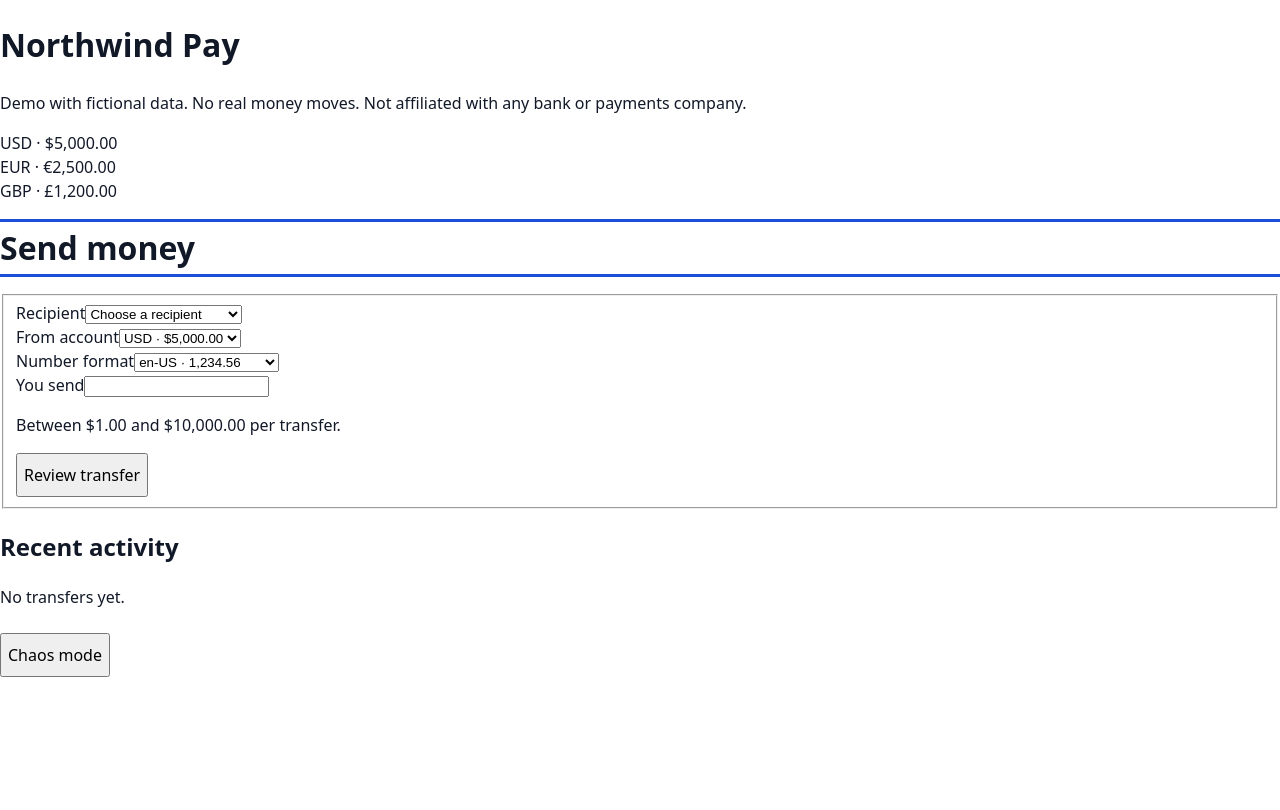
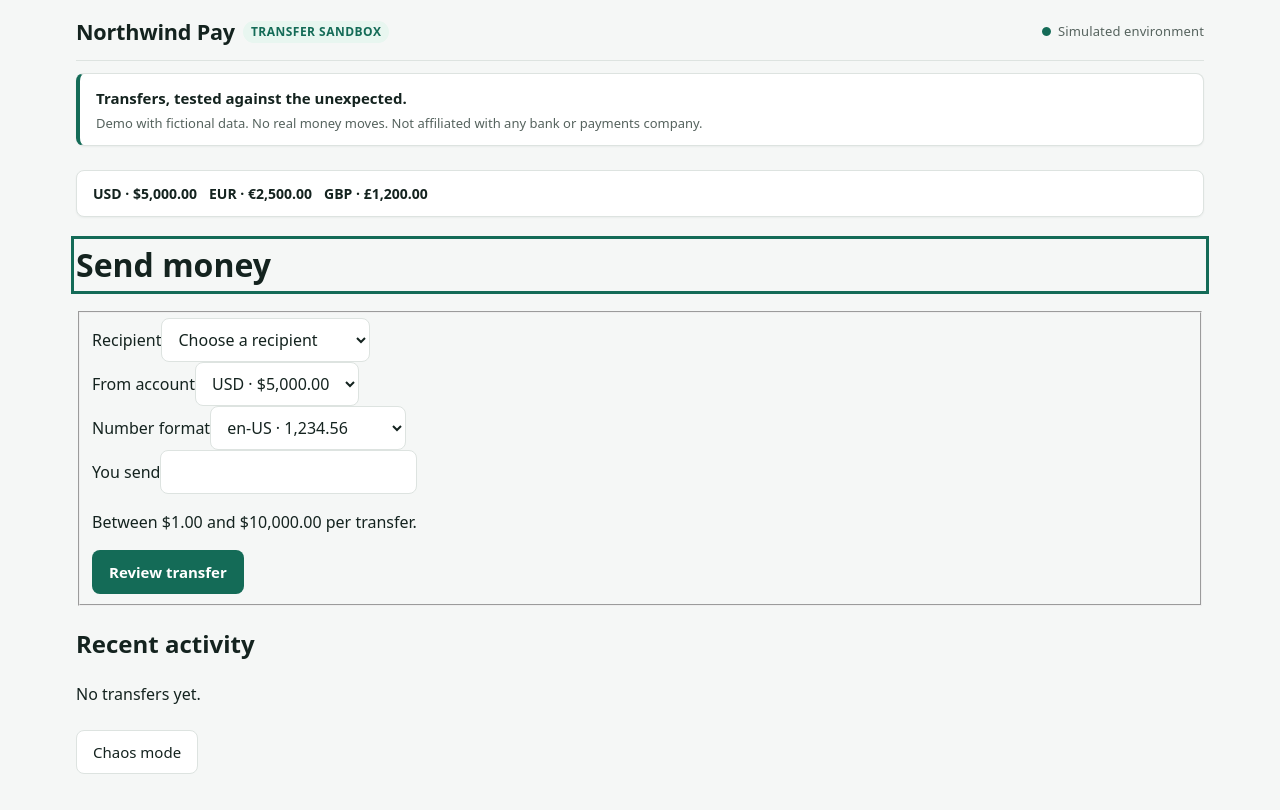
Before and after one commit to Satjeet2005/safe-money-ui-library, a React app in the folder apps/transfer-demo/: page / in a window 1280 px wide. Shown: the top 810 px of the page. Built offline with nearby package versions, Linux system fonts and the light colour scheme.

Commit message:
feat(demo): implement semantic design tokens and first-screen page shell (Phase 2)

```diff
--- a/apps/transfer-demo/src/App.tsx
+++ b/apps/transfer-demo/src/App.tsx
@@ -33,10 +33,27 @@ export function App(): JSX.Element {
 
   return (
     <div className="app-container">
-      <header>
-        <h1>{COPY['app.title']}</h1>
-        <aside aria-label={UI_LABELS.demoNotice}>
-          <p>{COPY['app.demoBanner']}</p>
+      <header className="app-header">
+        <div className="app-header-top">
+          <div className="app-header-brand">
+            <h1 className="app-brand-title">{COPY['app.title']}</h1>
+            <span className="app-badge-sandbox">Transfer sandbox</span>
+          </div>
+          <div className="app-header-status">
+            <span className="app-badge-simulated" aria-hidden="true">
+              ●
+            </span>
+            <span className="app-header-simulated-label">Simulated environment</span>
+          </div>
+        </div>
+
+        <aside aria-label={UI_LABELS.demoNotice} className="app-demo-notice">
+          <div className="app-demo-notice-intro">
+            <strong className="app-demo-notice-heading">
+              Transfers, tested against the unexpected.
+            </strong>
+          </div>
+          <p className="app-demo-notice-text">{COPY['app.demoBanner']}</p>
         </aside>
       </header>
 
--- a/apps/transfer-demo/src/tokens.css
+++ b/apps/transfer-demo/src/tokens.css
@@ -1,19 +1,79 @@
 :root {
-  --color-bg: #ffffff;
-  --color-surface: #f6f7f9;
-  --color-text: #111827;
-  --color-text-muted: #4b5563;
-  --color-border: #e5e7eb;
-  --color-primary: #0f766e;
-  --color-error: #b42318;
-  --color-focus: #1d4ed8;
-  --radius: 8px;
+  /* Surface and Canvas */
+  --color-canvas: #f5f7f6;
+  --color-surface: #ffffff;
+  --color-surface-subtle: #f9faf9;
+  --color-surface-hover: #f0f3f1;
+
+  /* Typography Colors */
+  --color-ink: #14231f;
+  --color-muted: #56635e;
+  --color-muted-light: #71807a;
+
+  /* Primary Accent */
+  --color-primary: #146b57;
+  --color-primary-hover: #0f5343;
+  --color-primary-active: #0b3d31;
+  --color-primary-soft: #e8f6f0;
+
+  /* Semantic Status Colors */
+  --color-success-text: #16734a;
+  --color-success-bg: #ecfdf3;
+  --color-success-border: #a6f4c5;
+
+  --color-warning-text: #8c4a00;
+  --color-warning-bg: #fff6e5;
+  --color-warning-border: #fedf89;
+
+  --color-danger-text: #b42318;
+  --color-danger-bg: #fef3f2;
+  --color-danger-border: #fecdca;
+
+  /* Borders & Dividers */
+  --color-border: #61716b;
+  --color-border-subtle: #dde3e0;
+  --color-border-focus: #146b57;
+
+  /* Focus Indicator */
+  --color-focus-ring: #146b57;
+
+  /* Elevation Shadows */
+  --shadow-sm: 0 1px 2px rgba(20, 35, 31, 0.05);
+  --shadow-md: 0 4px 6px -1px rgba(20, 35, 31, 0.07), 0 2px 4px -2px rgba(20, 35, 31, 0.04);
+  --shadow-lg: 0 10px 15px -3px rgba(20, 35, 31, 0.08), 0 4px 6px -4px rgba(20, 35, 31, 0.04);
+
+  /* Spacing Scale */
+  --space-0-5: 2px;
   --space-1: 4px;
   --space-2: 8px;
-  --space-3: 16px;
-  --space-4: 24px;
-  --space-5: 32px;
-  --font-base: system-ui, -apple-system, 'Segoe UI', Roboto, sans-serif;
+  --space-3: 12px;
+  --space-4: 16px;
+  --space-5: 24px;
+  --space-6: 32px;
+  --space-7: 48px;
+
+  /* Radii */
+  --radius-sm: 4px;
+  --radius-md: 8px;
+  --radius-lg: 12px;
+
+  /* Typography Stack */
+  --font-base: system-ui, -apple-system, 'Segoe UI', Roboto, Helvetica, Arial, sans-serif;
+  --max-width-content: 1160px;
+
+  /* Backward Compatibility Aliases */
+  --color-bg: var(--color-canvas);
+  --color-text: var(--color-ink);
+  --color-text-muted: var(--color-muted);
+  --color-error: var(--color-danger-text);
+  --color-focus: var(--color-focus-ring);
+  --radius: var(--radius-md);
+}
+
+*,
+*::before,
+*::after {
+  box-sizing: border-box;
 }
 
 body {
@@ -21,63 +81,291 @@ body {
   font-family: var(--font-base);
   font-size: 16px;
   line-height: 1.5;
-  background-color: var(--color-bg);
-  color: var(--color-text);
+  background-color: var(--color-canvas);
+  color: var(--color-ink);
   overflow-x: hidden;
+  -webkit-font-smoothing: antialiased;
+  -moz-osx-font-smoothing: grayscale;
+}
+
+/* Tabular Numerals for Currency and Monomeric Values */
+input,
+select,
+.account-summary,
+.step-heading,
+.smu-input,
+ul,
+li,
+dt,
+dd {
+  font-variant-numeric: tabular-nums;
 }
 
 :focus-visible {
-  outline: 3px solid var(--color-focus);
+  outline: 3px solid var(--color-focus-ring);
   outline-offset: 2px;
 }
 
+/* Page Container */
+.app-container {
+  max-width: var(--max-width-content);
+  margin: 0 auto;
+  padding: var(--space-4) var(--space-4) var(--space-7);
+}
+
+/* Header & Brand Treatment */
+.app-header {
+  margin-bottom: var(--space-5);
+}
+
+.app-header-top {
+  display: flex;
+  justify-content: space-between;
+  align-items: center;
+  flex-wrap: wrap;
+  gap: var(--space-2);
+  padding-bottom: var(--space-3);
+  border-bottom: 1px solid var(--color-border-subtle);
+}
+
+.app-header-brand {
+  display: flex;
+  align-items: center;
+  gap: var(--space-2);
+}
+
+.app-brand-title {
+  margin: 0;
+  font-size: 1.35rem;
+  font-weight: 700;
+  color: var(--color-ink);
+  letter-spacing: -0.01em;
+}
+
+.app-badge-sandbox {
+  display: inline-block;
+  font-size: 0.75rem;
+  font-weight: 600;
+  text-transform: uppercase;
+  letter-spacing: 0.04em;
+  color: var(--color-primary);
+  background-color: var(--color-primary-soft);
+  padding: 2px 8px;
+  border-radius: 9999px;
+}
+
+.app-header-status {
+  display: flex;
+  align-items: center;
+  gap: 6px;
+  font-size: 0.8125rem;
+  font-weight: 500;
+  color: var(--color-muted);
+}
+
+.app-badge-simulated {
+  color: var(--color-primary);
+  font-size: 0.75rem;
+}
+
+.app-header-simulated-label {
+  letter-spacing: 0.01em;
+}
+
+/* Simulation Notice Aside */
+.app-demo-notice {
+  margin-top: var(--space-3);
+  padding: var(--space-3) var(--space-4);
+  background-color: var(--color-surface);
+  border: 1px solid var(--color-border-subtle);
+  border-left: 4px solid var(--color-primary);
+  border-radius: var(--radius-md);
+  box-shadow: var(--shadow-sm);
+}
+
+.app-demo-notice-intro {
+  margin-bottom: 4px;
+}
+
+.app-demo-notice-heading {
+  font-size: 0.9375rem;
+  font-weight: 600;
+  color: var(--color-ink);
+}
+
+.app-demo-notice-text {
+  margin: 0;
+  font-size: 0.8125rem;
+  color: var(--color-muted);
+  line-height: 1.45;
+}
+
+/* Account Summary Surface */
+.account-summary {
+  display: flex;
+  gap: var(--space-3);
+  flex-wrap: wrap;
+  margin-bottom: var(--space-5);
+  padding: var(--space-3) var(--space-4);
+  background-color: var(--color-surface);
+  border: 1px solid var(--color-border-subtle);
+  border-radius: var(--radius-md);
+  box-shadow: var(--shadow-sm);
+  font-weight: 600;
+  font-size: 0.875rem;
+  color: var(--color-ink);
+}
+
+/* History Section */
+.app-history-section {
+  margin-top: var(--space-6);
+  padding: var(--space-4);
+  background-color: var(--color-surface);
+  border: 1px solid var(--color-border-subtle);
+  border-radius: var(--radius-md);
+  box-shadow: var(--shadow-sm);
+}
+
+.app-history-section h2 {
+  margin-top: 0;
+  margin-bottom: var(--space-2);
+  font-size: 1.125rem;
+  color: var(--color-ink);
+}
+
+.history-list {
+  margin: 0;
+  padding-left: var(--space-4);
+  font-size: 0.875rem;
+  color: var(--color-muted);
+}
+
+.history-item {
+  padding: 4px 0;
+}
+
+.history-empty-text {
+  margin: 0;
+  font-size: 0.875rem;
+  color: var(--color-muted);
+}
+
+/* Controls Baseline */
 button {
   min-height: 44px;
   min-width: 44px;
   box-sizing: border-box;
   font-family: inherit;
-  font-size: 1rem;
+  font-size: 0.9375rem;
+  font-weight: 600;
+  border-radius: var(--radius-md);
+  cursor: pointer;
+  border: 1px solid transparent;
+  padding: var(--space-2) var(--space-4);
+  background-color: var(--color-primary);
+  color: #ffffff;
+  transition:
+    background-color 150ms ease,
+    border-color 150ms ease,
+    opacity 150ms ease;
 }
 
+button:hover {
+  background-color: var(--color-primary-hover);
+}
+
+button:active {
+  background-color: var(--color-primary-active);
+}
+
+button[type='button'] {
+  background-color: var(--color-surface);
+  color: var(--color-ink);
+  border: 1px solid var(--color-border-subtle);
+  font-weight: 500;
+}
+
+button[type='button']:hover {
+  background-color: var(--color-surface-hover);
+  border-color: var(--color-border);
+}
+
+button[aria-disabled='true'] {
+  opacity: 0.65;
+  cursor: not-allowed;
+}
+
+select,
+input[type='text'] {
+  font-family: inherit;
+  font-size: 1rem;
+  color: var(--color-ink);
+  background-color: var(--color-surface);
+  border: 1px solid var(--color-border-subtle);
+  border-radius: var(--radius-md);
+  min-height: 44px;
+  box-sizing: border-box;
+  padding: var(--space-2) var(--space-3);
+  transition: border-color 150ms ease;
+}
+
+select:focus,
+input[type='text']:focus {
+  outline: 3px solid var(--color-focus-ring);
+  outline-offset: 2px;
+  border-color: var(--color-primary);
+}
+
+select[aria-invalid='true'],
+input[type='text'][aria-invalid='true'] {
+  border-color: var(--color-danger-text);
+}
+
+/* Banners */
 .banner {
   padding: var(--space-3);
-  border-radius: var(--radius);
+  border-radius: var(--radius-md);
   margin: var(--space-2) 0;
+  box-shadow: var(--shadow-sm);
 }
 
 .banner-info {
-  background-color: var(--color-surface);
-  border: 1px solid var(--color-border);
+  background-color: var(--color-primary-soft);
+  border: 1px solid var(--color-border-subtle);
+  color: var(--color-ink);
 }
 
 .banner-warning {
-  background-color: #fef3c7;
-  border: 1px solid #f59e0b;
+  background-color: var(--color-warning-bg);
+  border: 1px solid var(--color-warning-border);
+  color: var(--color-warning-text);
 }
 
 .banner-error {
-  background-color: #fef2f2;
-  border: 1px solid var(--color-error);
-  color: var(--color-error);
+  background-color: var(--color-danger-bg);
+  border: 1px solid var(--color-danger-border);
+  color: var(--color-danger-text);
 }
 
+/* Chaos Mode Baseline */
 .chaos-panel-container {
-  margin-top: var(--space-4);
+  margin-top: var(--space-5);
   max-width: 100%;
   box-sizing: border-box;
 }
 
 #chaos-panel {
-  border: 1px solid var(--color-border);
-  border-radius: var(--radius);
-  padding: var(--space-3);
+  border: 1px solid var(--color-border-subtle);
+  border-radius: var(--radius-md);
+  padding: var(--space-4);
   margin-top: var(--space-2);
   background-color: var(--color-surface);
+  box-shadow: var(--shadow-sm);
 }
 
 .chaos-group {
-  border: 1px solid var(--color-border);
-  border-radius: var(--radius);
+  border: 1px solid var(--color-border-subtle);
+  border-radius: var(--radius-md);
   padding: var(--space-3);
   margin-bottom: var(--space-3);
 }
@@ -85,6 +373,7 @@ button {
 .chaos-group legend {
   font-weight: 600;
   padding: 0 var(--space-1);
+  color: var(--color-ink);
 }
 
 .chaos-actions {
@@ -107,6 +396,7 @@ button {
   min-height: 44px;
   gap: var(--space-2);
   cursor: pointer;
+  font-size: 0.9375rem;
 }
 
 .chaos-radios input[type='radio'],
@@ -114,3 +404,32 @@ button {
   width: 20px;
   height: 20px;
 }
+
+/* Reduced Motion Override */
+@media (prefers-reduced-motion: reduce) {
+  *,
+  *::before,
+  *::after {
+    animation-duration: 0.01ms !important;
+    animation-iteration-count: 1 !important;
+    transition-duration: 0.01ms !important;
+    scroll-behavior: auto !important;
+  }
+}
+
+/* Responsive Shell Adjustments */
+@media (max-width: 640px) {
+  .app-container {
+    padding: var(--space-3) var(--space-3) var(--space-5);
+  }
+
+  .app-header-top {
+    flex-direction: column;
+    align-items: flex-start;
+  }
+
+  .account-summary {
+    flex-direction: column;
+    gap: var(--space-1);
+  }
+}
```
